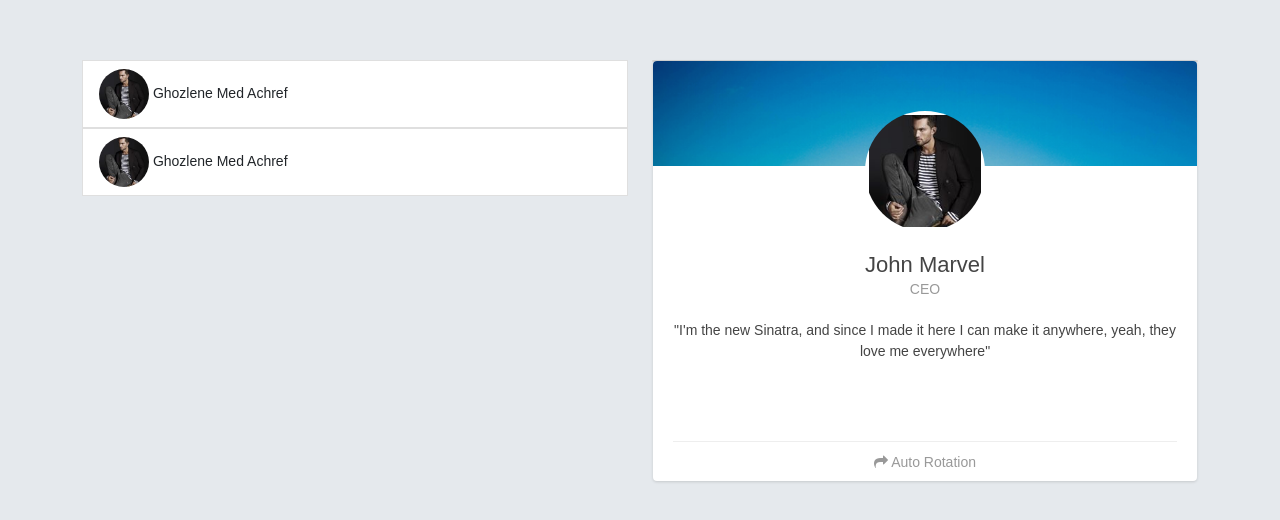
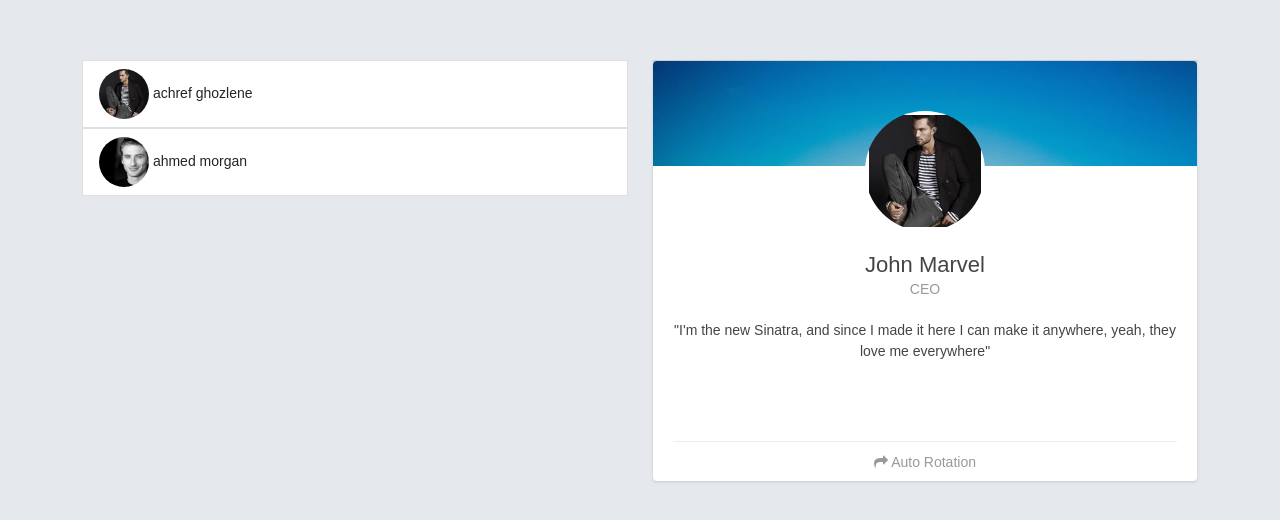
Before and after one commit to ghozlene/angular-course, an Angular app: page / in a window 1280 px wide. Shown: the top 520 px of the page. Built offline with nearby package versions, Linux system fonts and the light colour scheme.

Commit message:
using @input to passing data from cvComponent=>listCv==>ItemComponent

```diff
--- a/src/app/cvTech/cv/cv.component.html
+++ b/src/app/cvTech/cv/cv.component.html
@@ -1,6 +1,6 @@
 <div class="row">
   <div class="col-md-6 col-sm-3">
-    <app-list-cv></app-list-cv>
+    <app-list-cv [personnes]="personnes"></app-list-cv>
   </div>
 
   <div class="col-md-6 col-sm-9">
--- a/src/app/cvTech/cv/cv.component.ts
+++ b/src/app/cvTech/cv/cv.component.ts
@@ -12,8 +12,8 @@ export class CvComponent implements OnInit {
 
   ngOnInit(): void {
     this.personnes = [
-      new Personne(1, 'ghozlene', 'achref', 25, 'rotating_card_thumb2.png', 54140, 'dev'),
-      new Personne(2, 'morgan', 'ahmed', 35, 'rotating_card_thumb1.png', 25154870, 'designer'),
+      new Personne(1, 'ghozlene', 'achref', 25, 'rotating_card_profile3.png', 54140, 'dev'),
+      new Personne(2, 'morgan', 'ahmed', 35, 'rotating_card_profile2.png', 254870, 'designer'),
 
     ]
   }
--- a/src/app/cvTech/item-cv/item-cv.component.html
+++ b/src/app/cvTech/item-cv/item-cv.component.html
@@ -1,5 +1,5 @@
 <li class="list-group-item">
 
-  <img src="assets/images/rotating_card_profile3.png" alt="profil" id="img1">
-  Ghozlene Med Achref
+  <img src="assets/images/{{personne.path}}" alt="{{personne.firstName}}" id="img1">
+  {{personne.firstName}} {{personne.name}}
 </li>
--- a/src/app/cvTech/item-cv/item-cv.component.ts
+++ b/src/app/cvTech/item-cv/item-cv.component.ts
@@ -1,11 +1,12 @@
-import { Component, OnInit } from '@angular/core';
-
+import { Component, OnInit, Input } from '@angular/core';
+import { Personne } from 'src/app/model/Persone';
 @Component({
   selector: 'app-item-cv',
   templateUrl: './item-cv.component.html',
   styleUrls: ['./item-cv.component.css']
 })
 export class ItemCvComponent implements OnInit {
+  @Input() personne: Personne;
 
   constructor() { }
 
--- a/src/app/cvTech/list-cv/list-cv.component.html
+++ b/src/app/cvTech/list-cv/list-cv.component.html
@@ -1,4 +1,4 @@
 <ol class="list-group">
-  <app-item-cv></app-item-cv>
-  <app-item-cv></app-item-cv>
+  <app-item-cv [personne]="personnes[0]"></app-item-cv>
+  <app-item-cv [personne]="personnes[1]"></app-item-cv>
 </ol>
--- a/src/app/cvTech/list-cv/list-cv.component.ts
+++ b/src/app/cvTech/list-cv/list-cv.component.ts
@@ -1,4 +1,5 @@
-import { Component, OnInit } from '@angular/core';
+import { Component, OnInit, Input } from '@angular/core';
+import { Personne } from 'src/app/model/Persone';
 
 @Component({
   selector: 'app-list-cv',
@@ -6,7 +7,7 @@ import { Component, OnInit } from '@angular/core';
   styleUrls: ['./list-cv.component.css']
 })
 export class ListCvComponent implements OnInit {
-
+  @Input() personnes: Personne[];
   constructor() { }
 
   ngOnInit(): void {
--- a/src/app/model/Persone.ts
+++ b/src/app/model/Persone.ts
@@ -1,23 +1,23 @@
 export class Personne {
   id: any;
   name: any;
-  firsName: any;
+  firstName: any;
   age: any;
   path: any;
   cin: any;
   job: any;
 
   constructor(
-    id: number,
-    name: string,
-    firsName: string,
-    age: number,
-    path: string,
-    cin: number,
-    job: string,) {
+    id = 0,
+    name = '',
+    firstName = '',
+    age = 0,
+    path = '',
+    cin = 0,
+    job = '',) {
 
     this.id = id;
-    this.firsName = firsName;
+    this.firstName = firstName;
     this.name = name;
     this.age = age;
     this.path = path;
--- a/tsconfig.json
+++ b/tsconfig.json
@@ -14,14 +14,12 @@
     "declaration": false,
     "downlevelIteration": true,
     "experimentalDecorators": true,
+    "strictPropertyInitialization": false,
     "moduleResolution": "node",
     "importHelpers": true,
     "target": "es2020",
     "module": "es2020",
-    "lib": [
-      "es2020",
-      "dom"
-    ]
+    "lib": ["es2020", "dom"]
   },
   "angularCompilerOptions": {
     "enableI18nLegacyMessageIdFormat": false,
```
